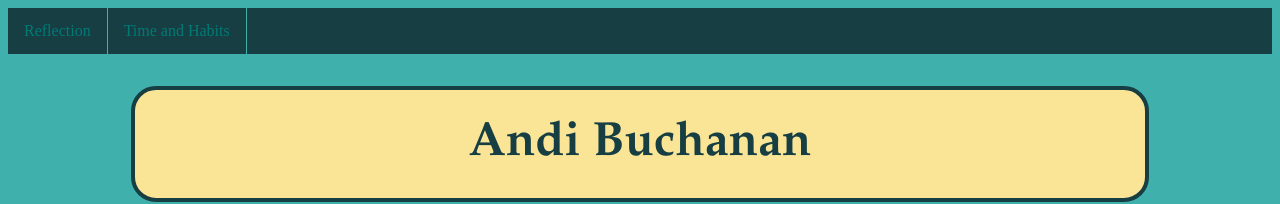
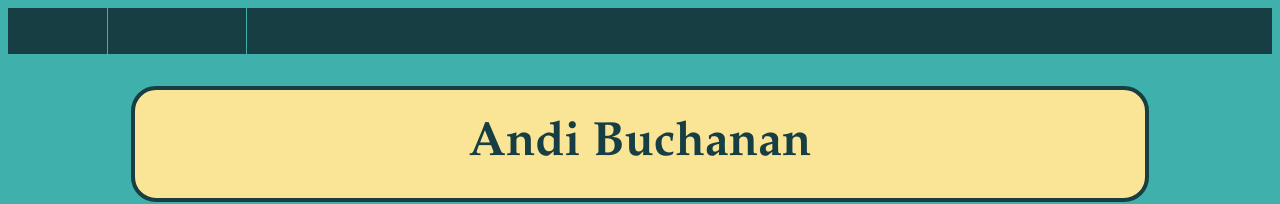
Before and after one commit to andi-crb/andi-crb.github.io, a plain HTML site: page index.html in a window 1280 px wide. Shown: the top 204 px of the page. Drawn offline with Linux system fonts and the light colour scheme.

Commit message:
colour change

```diff
--- a/styles/main.css
+++ b/styles/main.css
@@ -49,9 +49,8 @@ li {
     border-right: 1px solid #3FB0AC;
 }
 
-li a {
+li a:link {
     display: block;
-    color: white;
     text-align: center;
     padding: 14px 16px;
     text-decoration: none;
```
